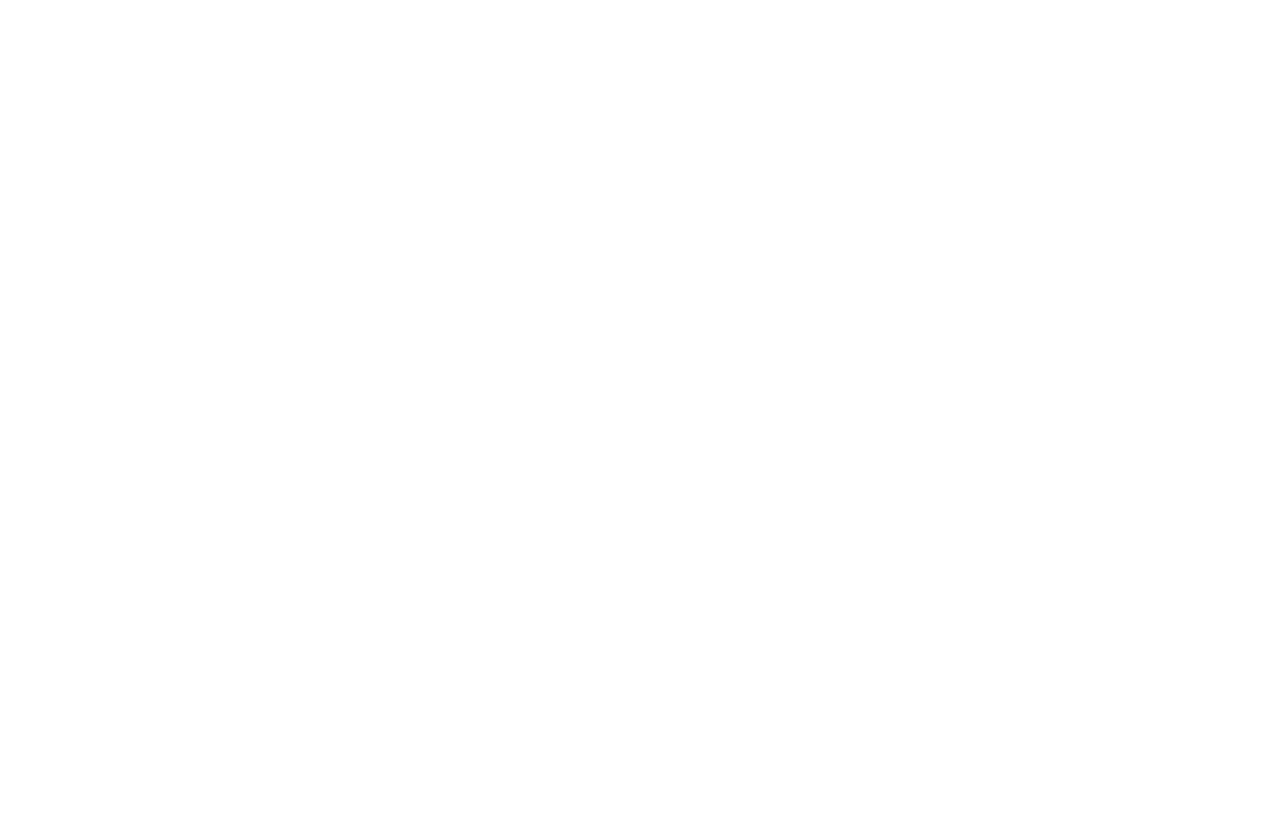
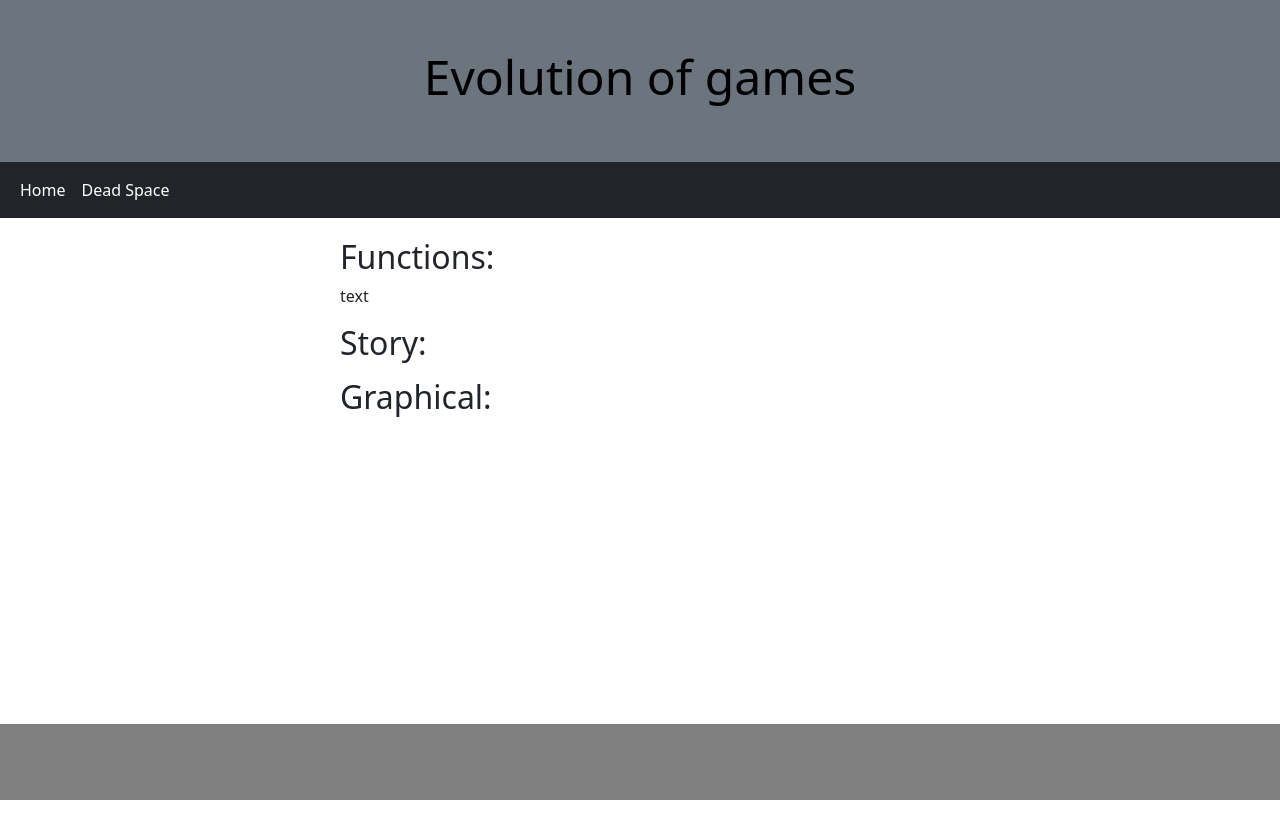
Before and after one commit to Kishanmaisuria/Evolution-of-game-web, a plain HTML site: page Halo2.html in a window 1280 px wide. Before the commit the page ends 800 px from the top, so only its background shows below. Drawn offline with nearby package versions, Linux system fonts and the light colour scheme.

Commit message:
Please enter the commit message for your changes. Lines starting  with '#' will be ignored, and an empty message aborts the commit.
 On branch Halo-2
 Changes to be committed:
	modified:   DeadSpace.html
	modified:   HP.html
	modified:   Halo2.html

```diff
--- a/Halo2.html
+++ b/Halo2.html
@@ -0,0 +1,76 @@
+<html>
+    <Title>
+Evolution of games
+    </Title>
+<head>
+<meta charset="UTF-8">
+ <meta http-equiv="X-UA-Compatible" content="IE-edge">
+<meta name="viewport" content="width=device-width, initial-scale=1">
+<link href="https://cdn.jsdelivr.net/npm/bootstrap@5.2.3/dist/css/bootstrap.min.css" rel="stylesheet">
+<script src="https://cdn.jsdelivr.net/npm/bootstrap@5.2.3/dist/js/bootstrap.bundle.min.js"></script>
+<link href="MainC.css" rel="stylesheet">
+
+</head>
+<body>
+
+    <div class="p-5 bg-secondary text-black text-center">
+        <h1>Evolution of games</h1>
+      </div>
+
+      <nav class="navbar navbar-expand-sm bg-dark navbar-dark">
+        <div class="container-fluid">
+          <ul class="navbar-nav">
+            <li class="nav-item">
+              <a class="nav-link active" href="HP.html">Home</a>
+            </li>
+            <li class="nav-item">
+                <a class="nav-link active" href="DeadSpace.html">Dead Space</a>
+              </li>
+
+          </ul>
+        </div>
+      </nav>
+<!-- This is the layout of the page-->
+<div class="MainSides">
+    <div class="LeftSide">
+
+    </div>
+
+    <div class="RightSide">
+      <H2>Functions:</H2>
+      <p>
+        text
+        </p>
+        <H2>Story:</H2>
+      <p>
+
+        </p>
+        <H2>Graphical:</H2>
+      <p>
+
+        </p>
+
+
+
+    </div>
+
+
+
+
+
+
+
+
+    </div>
+
+
+    <!--this is my footer-->
+    <div class="footer">
+
+      <P></P>
+      <br>
+     </div>
+</body>
+
+
+</html>
```
Also changed, not shown: DeadSpace.html (+3 -0 lines), HP.html (+3 -0 lines).
